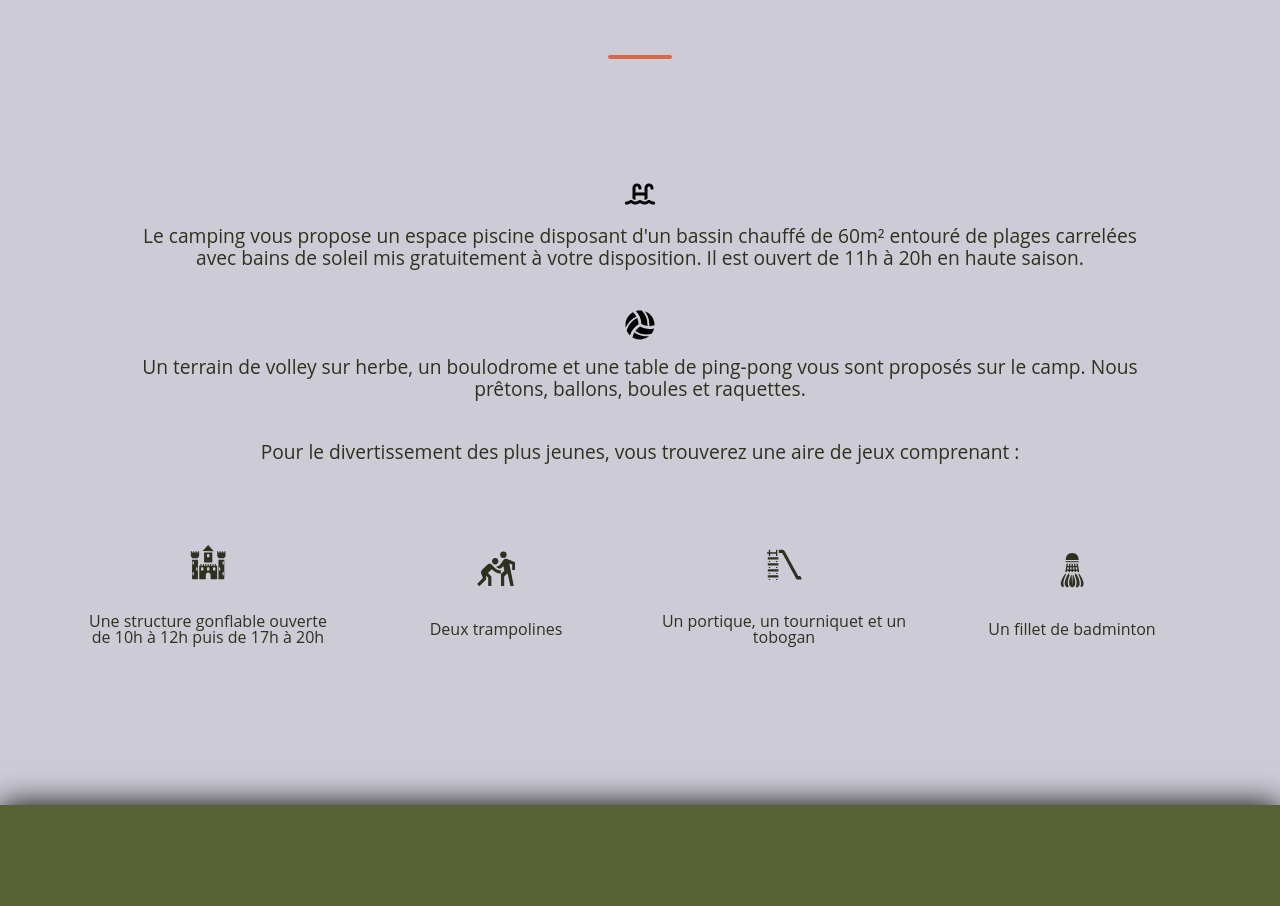
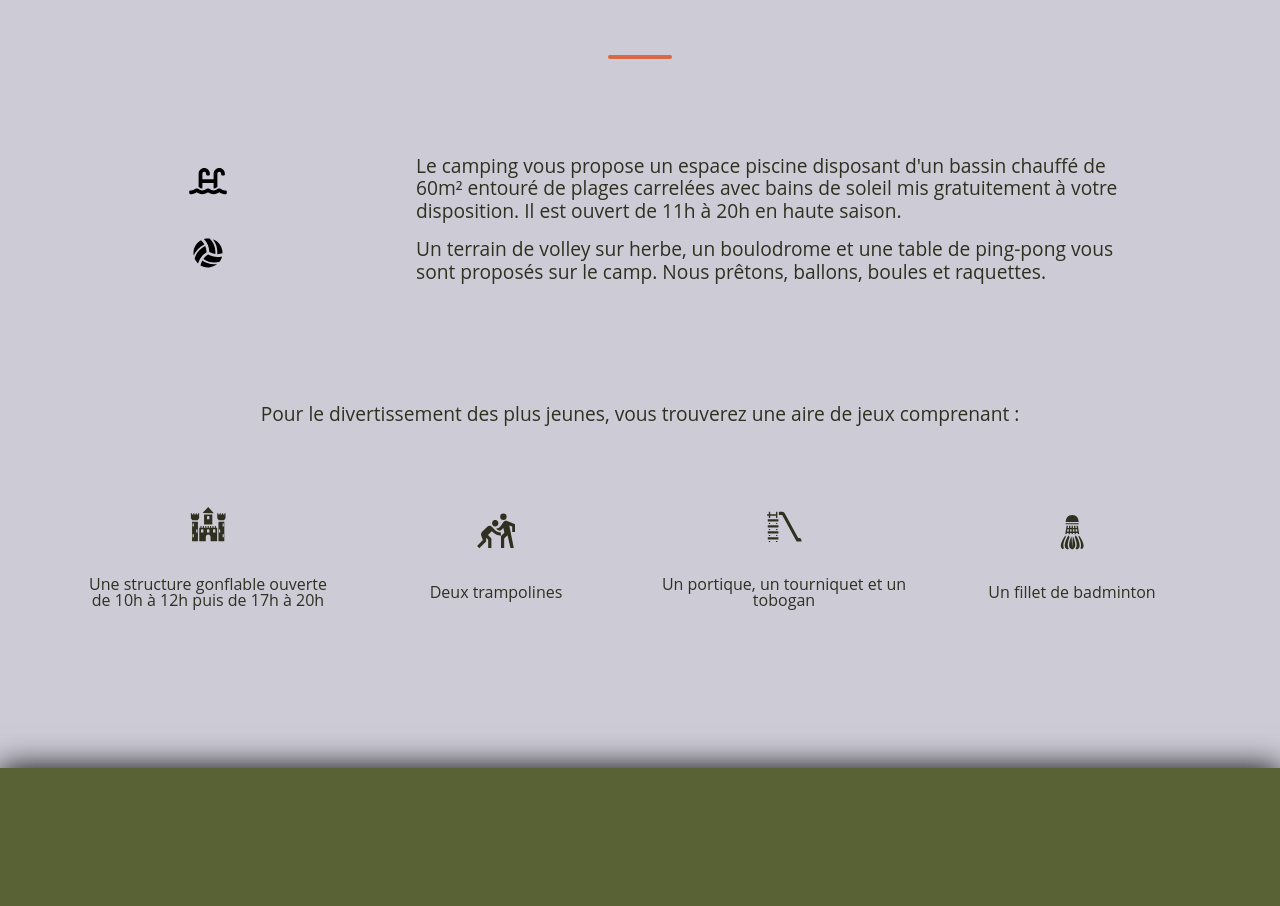
Before and after one commit to ChleaBourtoule/Viscos, a React (Vite) app: page /activities in a window 1280 px wide. Shown: the part 3300-4206 px from the top of the page. Built offline with nearby package versions, Linux system fonts and the light colour scheme.

Commit message:
icon moved again

```diff
--- a/src/style/_Activities.scss
+++ b/src/style/_Activities.scss
@@ -33,17 +33,22 @@
       width: 90vw;
       &__div {
         display: flex;
-        flex-direction: column;
-        justify-content: center;
+        flex-direction: row;
+        justify-content: space-around;
         align-items: center;
-
+        @media only screen and (max-width: $Large) {
+          flex-direction: column;
+          justify-content: center;
+        }
         &__logo {
           font-size: 30px;
-          margin-top: 5vh;
+          width: 25%;
         }
         &__p {
+          width: 75%;
           margin-top: 2vh;
           font-size: 2.4vh;
+          text-align: left;
           color: $Dark-Green;
           line-height: 2.8vh;
           @media only screen and (max-width: $XLarge) {
@@ -51,6 +56,7 @@
           }
           @media only screen and (max-width: $Large) {
             font-size: 2.2vh;
+            text-align: center;
           }
           @media only screen and (max-width: $Small) {
             font-size: 2vh;
@@ -58,7 +64,7 @@
         }
       }
       &__p {
-        margin-top: 5vh;
+        margin-top: 15vh;
         font-size: 2.4vh;
         color: $Dark-Green;
         line-height: 2.8vh;
```
